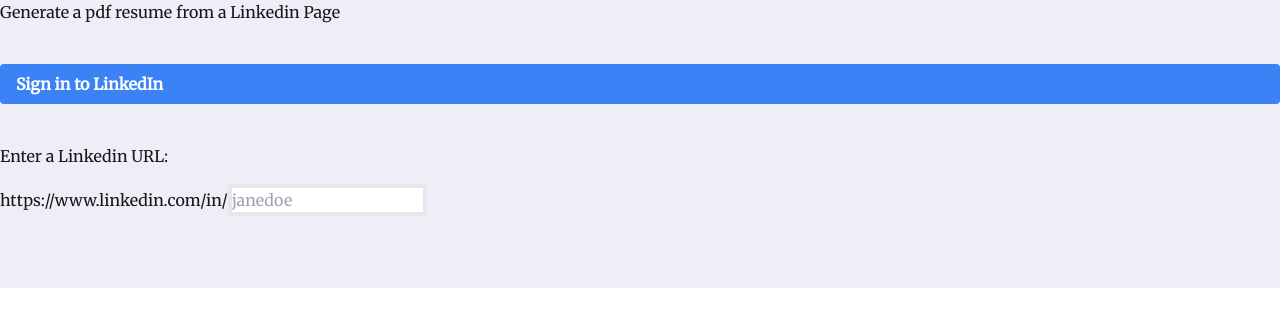
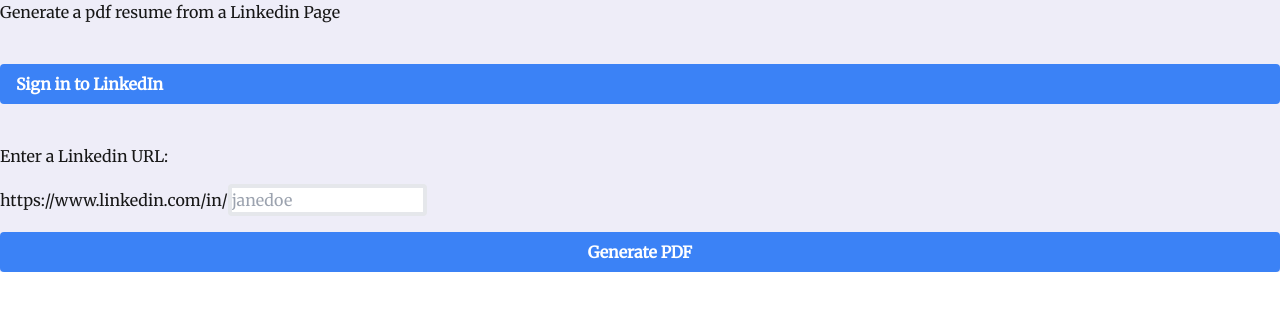
Before and after one commit to ajasinger/li-profile-finder, a Next.js app: page / in a window 1280 px wide. Shown: the top 326 px of the page. Built offline with nearby package versions, Linux system fonts and the light colour scheme.

Commit message:
class to className

```diff
--- a/app/components/Form.jsx
+++ b/app/components/Form.jsx
@@ -58,14 +58,14 @@
                         autoComplete="name"
                         placeholder="janedoe"
                         className="border-4 border-color:black rounded"
-                        //class="relative flex flex-col flex-nowrap items-center gap-4 text-gray-dark tablet:h-[62px] tablet:flex-row tablet:gap-0 tablet:rounded-[64px] tablet:bg-white tablet:py-[8px] tablet:pl-[24px] tablet:pr-[4px]"
+                        //className="relative flex flex-col flex-nowrap items-center gap-4 text-gray-dark tablet:h-[62px] tablet:flex-row tablet:gap-0 tablet:rounded-[64px] tablet:bg-white tablet:py-[8px] tablet:pl-[24px] tablet:pr-[4px]"
                     />
                 </div>
                 <button
                     type="submit"
                     disabled={loading}
-                    // className="bg-blue-500 hover:bg-blue-700 text-white font-bold py-2 px-4 rounded"
-                    className="whitespace-nowrap rounded-full cursor-default hover:cursor-pointer disabled:cursor-default flex items-center justify-center font-semibold  text-coal bg-primary hover:bg-primary-light active:bg-primary-dark disabled:bg-gray-extra-light disabled:text-gray px-12 h-14 min-h-14 text-[21px] flex-row fade-in-animation delay-2000 w-fit opacity-0"
+                    className="bg-blue-500 hover:bg-blue-700 text-white font-bold py-2 px-4 rounded"
+                    //className="whitespace-nowrap rounded-full cursor-default hover:cursor-pointer disabled:cursor-default flex items-center justify-center font-semibold  text-coal bg-primary hover:bg-primary-light active:bg-primary-dark disabled:bg-gray-extra-light disabled:text-gray px-12 h-14 min-h-14 text-[21px] flex-row fade-in-animation delay-2000 w-fit opacity-0"
                 >
                     Generate PDF
                 </button>
```
